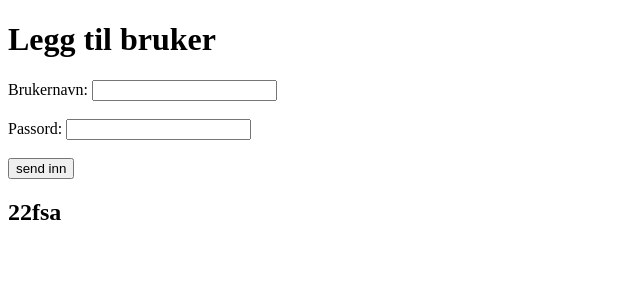
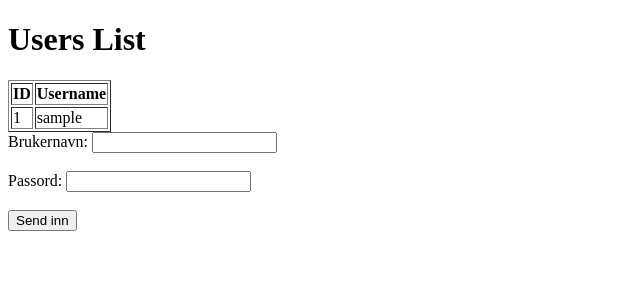
Before and after one commit to AdriatikIMB/pr-veeksamen, a Flask app: page / in a window 1280 px wide. Shown: the top 300 px of the page, without its empty margins (0-640 px from the left). Run offline with Flask 3, Linux system fonts and the light colour scheme; tables that the repository leaves empty hold one stand-in row (values such as "Sample post").

Commit message:
Get data from Mysql db on python flask

```diff
--- a/app.py
+++ b/app.py
@@ -3,18 +3,26 @@ import mysql.connector
 
 app = Flask(__name__)
 
-# funkjson for å koble til databasen
+# Function to connect to the database
 def get_db_connection():
     return mysql.connector.connect(
-        host="localhost",
-        user="your_username",
-        password="your_password",
-        database="your_database"
+        user="adriatik",
+        password="Adriatik.123",
+        database="restaurant",
+        host="10.2.4.76",
+        port=3306
     )
 
 @app.route('/')
 def index():
-    return render_template('index.html')
+    conn = get_db_connection()
+    cursor = conn.cursor(dictionary=True)
+    cursor.execute("SELECT * FROM user")
+    users = cursor.fetchall()
+    cursor.close()
+    conn.close()
+    return render_template('index.html', users=users)
+
 
 @app.route('/submit', methods=['POST'])
 def submit():
@@ -23,7 +31,8 @@ def submit():
 
     conn = get_db_connection()
     cursor = conn.cursor()
-    cursor.execute("INSERT INTO users (username, password) VALUES (%s, %s)", (username, password))
+
+    cursor.execute("INSERT INTO user (username, password) VALUES (%s, %s)", (username, password))
     conn.commit()
     cursor.close()
     conn.close()
--- a/db.sql
+++ b/db.sql
@@ -1,5 +1,5 @@
-CREATE TABLE IF NOT EXISTS users (
-    id INT AUTO_INCREMENT PRIMARY KEY
+CREATE TABLE IF NOT EXISTS user (
+    id INT AUTO_INCREMENT PRIMARY KEY,
     username VARCHAR(255) NOT NULL UNIQUE,
-    password VARCHAR(255) NOT NULL,
+    password VARCHAR(255) NOT NULL
 )
--- a/templates/index.html
+++ b/templates/index.html
@@ -2,20 +2,31 @@
 <html lang="en">
 <head>
     <meta charset="UTF-8">
-    <meta name="viewport" content="width=device-width, initial-scale=1.0">
-    <title>Legg til bruker</title>
+    <title>Users</title>
 </head>
 <body>
-    <h1>Legg til bruker</h1>
+    <h1>Users List</h1>
+
+    <table border="1">
+        <tr>
+            <th>ID</th>
+            <th>Username</th>
+        </tr>
+        {% for user in users %}
+        <tr>
+            <td>{{ user.id }}</td>
+            <td>{{ user.username }}</td>
+        </tr>
+        {% endfor %}
+    </table>
+
+
     <form action="/submit" method="POST">
         <label for="username">Brukernavn:</label>
         <input type="text" id="username" name="username" required><br><br>
         <label for="password">Passord:</label>
         <input type="password" id="password" name="password" required><br><br>
+        <button type="submit">Send inn</button>
     </form>
-    <button type="submit">send inn</button>
-
-    <h2>22fsa</h2>
-
 </body>
 </html>
```
